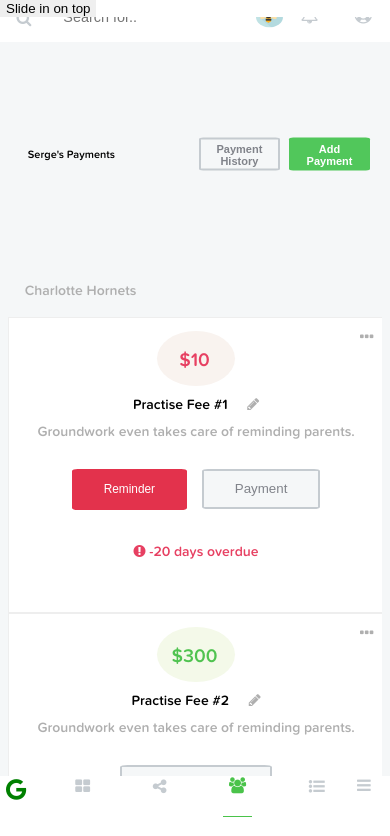
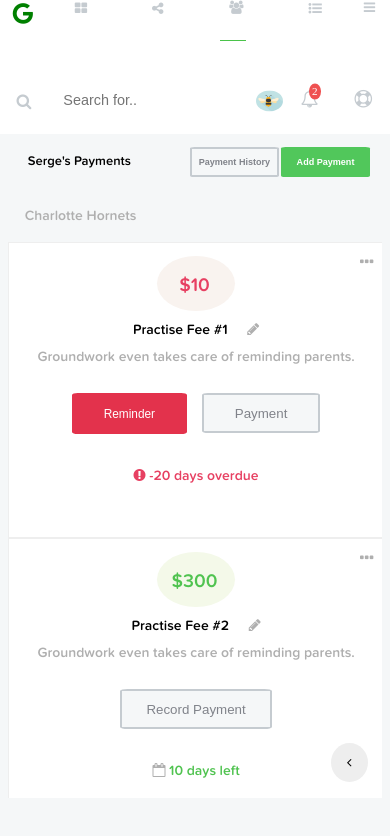
Before and after one commit to RahulRavi1604/UI-Design, a plain HTML site: page index.html in a window 390 px wide. Shown: the top 836 px of the page. Drawn offline with nearby package versions, Linux system fonts and the light colour scheme.

Commit message:
Responsive Website Implementation

```diff
--- a/index.html
+++ b/index.html
@@ -4,24 +4,23 @@
     UI Design
   </title>
   <link rel="stylesheet" href="https://cdnjs.cloudflare.com/ajax/libs/font-awesome/4.7.0/css/font-awesome.min.css">
-  <link rel="stylesheet" href="index.css">
+  <link rel="stylesheet" href="style.css">
   <meta name="viewport" content="width=device-width, initial-scale=1.0">
 </head>
 <body>
-    <button data-effect="st-effect-1">Slide in on top</button>
   <div class="page-container">
     <nav class="left-sidebar">
       <ul>
         <li class="sidebar-top"><a href="#"><button class="green"><i class="fa fa-google"></i></button></a></li>
         <li class="sidebar-center">
           <ul>
-            <li><a href="#"><button class="fa fa-th-large margintop25vh grey-color"></button></a></li>
-            <li><a href="#"><button class="fa fa-share-alt grey-color"></button></a></li>
-            <li class="active"><a href="#"><button class="fa fa-users grey-color"></button></a></li>
-            <li><a href="#"><button class="fa fa-list-ul grey-color"></button></a></li>
+            <li><a href="#"><button><i class="fa fa-th-large margintop25vh grey-color"></i></button></a></li>
+            <li><a href="#"><button><i class="fa fa-share-alt grey-color"></i></button></a></li>
+            <li class="active"><a href="#"><button><i class="fa fa-users grey-color"></i></button></a></li>
+            <li><a href="#"><button><i class="fa fa-list-ul grey-color"></i></button></a></li>
           </ul>
         </li>
-        <li class="sidebar-bottom"><a href="#"><button class="fa fa-bars grey-color"></button></a></li>
+        <li class="sidebar-bottom"><a href="#"><button><i class="fa fa-bars grey-color"></i></button></a></li>
       </ul>
     </nav>
     <div class="container">
@@ -274,6 +273,7 @@
             </div>
           </div>
         </div>
+        <button id="ToggleButton" class="toggle-button"><i class="fa fa-angle-left"> </i></button>
         <div class="right-sidebar" id="right-sidebar">
           <div class="info" align="center">
             <div class="letter-circle border-radius-50">
@@ -284,12 +284,14 @@
             <img src="bee.jpeg" class="image-circle right-sidebar-icon border-radius-50">
             <img src="bee-alt.jpeg" class="image-circle right-sidebar-icon border-radius-50">
           </div>
-          <div class="parents" align="center">
+          <div class="parents">
             <legend>Parents</legend>
             <div class="parents-details">
               <div class="half-width">
+                <div class="letter-icon-container">
                 <div class="letter-circle-icon border-radius-50">
                   <div class="icon-letters">JG</div>
+                </div>
                 </div>
               </div>
               <div class="parent-name black">January Gilroy</div>
@@ -355,9 +357,20 @@
   </div>
 </body>
 <script>
+  document.getElementById("ToggleButton").addEventListener("click", function (e) {
+    var sidebar = document.getElementById("right-sidebar");
 
-    </script>
+    if (sidebar.classList.contains("open")) {
+      sidebar.classList.remove("open");
+    } else {
+      sidebar.classList.add("open");
+    }
+    $(this).find('i').toggleClass('fa-angle-left fa-angle-right');
 
+  });
+</script>
 <script src="https://ajax.googleapis.com/ajax/libs/jquery/3.3.1/jquery.min.js"></script>
+<script src="http://code.jquery.com/ui/1.11.4/jquery-ui.min.js"></script>
 <script src="https://code.jquery.com/jquery-1.10.2.js"></script>
+
 </html>
--- a/index.css
+++ b/style.css
@@ -28,7 +28,7 @@ div::-webkit-scrollbar {
 }
 div::-webkit-scrollbar-thumb {
   border-radius:20px;
-  -webkit-box-shadow: inset 0 0 6px rgba(0, 0, 0, .3);
+  box-shadow: inset 0 0 6px rgba(0, 0, 0, .3);
   background-color: #bcc2cb;
 }
 scrollbar {
@@ -63,7 +63,6 @@ scrollbar[orient="vertical"] {
   color:black;
 }
 button.bttn-white {
-  border:none;
   color:#80838a;
   border-color:#c5cbd0;
   border-style:solid;
@@ -72,7 +71,6 @@ button.bttn-white {
   border-radius:5%;
 }
 button.bttn-green {
-  border:none;
   color:white;
   background-color:#51c75b;
   border-radius:5%;
@@ -81,7 +79,6 @@ button.bttn-green {
 }
 button.bttn-blue {
   margin:20px 0px 20px 0px;
-  border:none;
   color:white;
   background-color:#4779d3;
   border-radius:5%;
@@ -108,78 +105,76 @@ button.bttn-blue {
   display:inline-block;
   width:95.5%;
 }
-.page-container nav.left-sidebar {
+nav.left-sidebar {
   display:inline;
   background-color: white;
   width:4.5%;
 }
-.page-container nav.left-sidebar > ul {
+nav.left-sidebar > ul {
   margin: 0;
   padding: 0;
   width:4.5%;
   float:left;
 }
-.page-container nav.left-sidebar > ul > li > ul {
+nav.left-sidebar > ul > li > ul {
   margin: 0;
   display: block;
 }
-.page-container nav.left-sidebar > ul  > li {
+nav.left-sidebar > ul  > li {
   list-style-type:none;
   display:block;
 }
-.page-container nav.left-sidebar > ul > li.sidebar-top {
-  min-height:10%;
+nav.left-sidebar > ul > li.sidebar-top {
+  max-height:8.5%;
 }
-.page-container nav.left-sidebar > ul > li.sidebar-center {
+nav.left-sidebar > ul > li.sidebar-center {
   display:flex;
   align-items:center;
   min-height:80%;
 }
-.page-container nav.left-sidebar > ul > li.sidebar-bottom {
+nav.left-sidebar > ul > li.sidebar-bottom {
   min-height:10%;
 }
-.page-container nav.left-sidebar > ul > li.sidebar-center > ul {
+nav.left-sidebar > ul > li.sidebar-center > ul {
   list-style-type:none;
   padding-left: 5px;
   width: 100%;
 }
-.page-container nav.left-sidebar > ul  > li.sidebar-center > ul > li {
+nav.left-sidebar > ul > li.sidebar-center > ul > li {
   list-style-type:none;
   float: left;
   display:block;
-  margin: 0 0 2rem 0;
+  width: 100%;
+  margin: 0 0 50% 0;
 }
-.page-container nav.left-sidebar  ul  li button {
+nav.left-sidebar  ul  li button {
   list-style-type:none;
   width: 100%;
   height:2.5rem;
   float: left;
   display: flex;
 }
-.page-container nav.left-sidebar a button{
+nav.left-sidebar  ul  li button > i {
+  margin-left:25%;
+}
+nav.left-sidebar a button{
   border:none;
   background-color:white;
 }
-.page-container nav.left-sidebar li.active {
+nav.left-sidebar li.active {
   border-left:groove;
   border-left-color:#4ac34a;
 }
-.page-container nav.left-sidebar li.active button:hover {
+nav.left-sidebar li.active button:hover {
   background-color:white;
 }
-.page-container nav.left-sidebar ul  li.active button {
+nav.left-sidebar ul  li.active button {
   color:#4ac34a;
 }
-/*
-.page-container nav.left-sidebar ul button:hover {
-  background-color:#4ac34a;
-  color:white;
+nav.left-sidebar > ul > li.sidebar-top a button {
+  height:8.5%;
 }
-*/
-.page-container nav.left-sidebar > ul > li.sidebar-top a button {
-  height:42.1px;
-}
-.page-container nav.left-sidebar > ul > li.sidebar-top a button i.fa-google {
+nav.left-sidebar > ul > li.sidebar-top a button i.fa-google {
   font-size:1.5rem;
   outline:none;
 }
@@ -195,26 +190,25 @@ button.bttn-blue {
 /****** TOP - NAV *********/
 
 
-.container nav.topnav {
+nav.topnav {
  /* overflow: hidden;*/
   background-color: white;
   min-height:8.5%;
 }
-.container nav.topnav ul {
+nav.topnav ul {
   margin: 0;
   width:100%;
   padding:0;
   height: 8.5%;
 }
-.container nav.topnav ul > li.topnav-left {
+nav.topnav ul > li.topnav-left {
   max-width:50%;
   margin: 0;
   display: inline-block;
   height: 8.5%;
 
 }
-.container nav.topnav ul > li.topnav-right {
-  max-width:50%;
+nav.topnav ul > li.topnav-right {
   display:inline-flex;
   float:right;
 }
@@ -247,7 +241,7 @@ nav.topnav ul > li.topnav-right > ul > a > li {
 .container img.profile-pic {
   height: 1.6em;
 }
-.container nav.topnav input.placeholder {
+nav.topnav input.placeholder {
     color:#c5cbd0;
     opacity: 1;
 }
@@ -255,12 +249,12 @@ nav.topnav ul > li.topnav-right > ul > a > li {
 nav.topnav input:focus::-webkit-input-placeholder {
     color: #888b8c;
 }
-.container nav.topnav ul li.topnav-left {
+nav.topnav ul li.topnav-left {
   margin:0;
   display:inline;
 }
 
-.container nav.topnav input.search-bar {
+nav.topnav input.search-bar {
   width:26%;
   border:none;
   height:1.75em;
@@ -268,7 +262,7 @@ nav.topnav input:focus::-webkit-input-placeholder {
   font-size:0.9rem;
   outline:none;
 }
-.container nav.topnav button.search-icon {
+nav.topnav button.search-icon {
   width:3rem;
   border:none;
   background-color:white;
@@ -281,7 +275,7 @@ nav.topnav input:focus::-webkit-input-placeholder {
   color:#c5cbd0;
 }
 
-.container nav.topnav a:link,nav.topnav a:visited {
+nav.topnav a:link,nav.topnav a:visited {
   text-decoration:none;
   background-color: white;
   text-align: center;
@@ -303,7 +297,7 @@ nav.topnav input:focus::-webkit-input-placeholder {
   color:#c5cbd0;
 }
 
-.container nav.topnav a:link,nav.topnav a:visited {
+nav.topnav a:link,nav.topnav a:visited {
   text-decoration:none;
   background-color: white;
   text-align: center;
@@ -327,7 +321,10 @@ nav.topnav input:focus::-webkit-input-placeholder {
   background-color:white;
   width:21.5%;
   max-height:100%;
-  margin-left:2em;
+  margin-left:1em;
+}
+button.toggle-button {
+  visibility: hidden;
 }
 .right-sidebar .info .letter-circle {
   margin-top: 2.5%;
@@ -362,13 +359,15 @@ nav.topnav input:focus::-webkit-input-placeholder {
   padding: 11px;
 }
 
-.right-sidebar .info  img.right-sidebar-icon , .right-sidebar .history-details .history-row .history-icon img.right-sidebar-icon {
+.right-sidebar .info  img.right-sidebar-icon ,
+ .right-sidebar .history-details .history-row .history-icon img.right-sidebar-icon {
   height:2em;
   width:2em;
   margin-top:11px;
 }
 
-.right-sidebar .info  img.image-circle  , .right-sidebar .history-details .history-row .history-icon img.image-circle  {
+.right-sidebar .info  img.image-circle  ,
+.right-sidebar .history-details .history-row .history-icon img.image-circle  {
   border: none;
 }
 .right-sidebar .parents legend, .history {
@@ -377,7 +376,7 @@ nav.topnav input:focus::-webkit-input-placeholder {
   text-align:left;
 }
 .right-sidebar .parents .parents-details {
-  margin-top : 15px;
+  display: flex;
 }
 .right-sidebar .parents .parents-details .half-width .letter-circle-icon {
   text-align:center;
@@ -387,7 +386,6 @@ nav.topnav input:focus::-webkit-input-placeholder {
   background-color: #f2f5f9;
   border: none;
   padding:10px;
-  margin-top:-7px;
 }
 .right-sidebar .parents .parents-details .half-width .letter-circle-icon .icon-letters {
   text-align: center;
@@ -395,13 +393,17 @@ nav.topnav input:focus::-webkit-input-placeholder {
   float:left;
 }
 .right-sidebar .parents .parents-details .half-width {
-  width:50%;
-  float:left;
+  width: 50%;
+  display: inline;
+}
+.right-sidebar .parents .parents-details .half-width .letter-icon-container {
+  width: 30%;
+  margin:auto;
 }
 .right-sidebar .parents .parents-details .parent-name {
   font-size:0.8rem;
-  text-align:left ;
-  font-weight: bold;
+  text-align: center;
+  margin: auto;
 }
 .right-sidebar .parents .email {
   text-align:center;
@@ -427,7 +429,7 @@ nav.topnav input:focus::-webkit-input-placeholder {
 }
 .right-sidebar .parents .email .value {
   font-size: 0.7rem;
-  text-align:left;
+  text-align:center;
 }
 .right-sidebar .history-heading {
   padding-top:3px;
@@ -450,8 +452,8 @@ nav.topnav input:focus::-webkit-input-placeholder {
 .right-sidebar .history-details .history-row .history-detail {
   margin:15px 0px 0px 15px;
   text-align:left;
-  width: 80%;
-  display: -webkit-inline-box;
+  width: 75%;
+  display: inline-block;
 }
 .right-sidebar .history-details .history-row .history-detail .history-detail-text {
   display:inline-block;
@@ -484,12 +486,12 @@ nav.topnav input:focus::-webkit-input-placeholder {
   display:block;
 }
 .main-content .content-header .heading {
-  font-size:27px;
+  font-size: 25px;
   display: inline-block;
 }
 .main-content .content-header .heading-right {
   float:right;
-  margin-right:80px;
+  margin-right:7%;
 }
 .main-content .content-header .heading-right .payment-history {
   margin:0px 30px 0px 0px;
@@ -517,8 +519,13 @@ nav.topnav input:focus::-webkit-input-placeholder {
   display:inline-block;
   background-color: #f5f7f8;
 }
+.main-content .content .payments::after,.main-content .content .academy::after {
+  content: "";
+  clear: both;
+  display: table;
+}
 .main-content .content .card {
-  margin: 20px 18px 0px 20px;
+  margin: 20px 13px 0px 20px;
   height: 21em;
   width: 21.5em;
   font-size: 14px;
@@ -634,11 +641,33 @@ nav.topnav input:focus::-webkit-input-placeholder {
 
 /* Media Queries */
 
-@media screen and (max-width: 768px) {
+@media screen and (max-width: 992px) {
+#right-sidebar {
+  position: fixed;
+  width: 30%;
+  height: 100%;
+  padding: 5%;
+  top: 8%;
+  right: 0;
+  transform: translateX(100%);
+  transition: transform 0.75s;
+}
+button.toggle-button {
+  visibility: visible;
+  position: fixed;
+  z-index: 2;
+  top: 88%;
+  right: 2.75%;
+  background-color: #eee;
+  height: 39px;
+  width: 37px;
+  border-radius: 50%;
+  outline: none;
+}
+#right-sidebar.open {
+  transform: translateX(0);
+}
 
-  .container .page-content .right-sidebar {
-    display: none;
-  }
   .page-container .container .page-content .main-content {
     width:100%;
   }
@@ -648,39 +677,70 @@ nav.topnav input:focus::-webkit-input-placeholder {
   .nav.topnav ul > li.topnav-right > ul > a > li {
     margin-right: 20px;
   }
+  .right-sidebar .history-details .history-row .history-detail {
+    margin: 5px 0px 0px 11px;
+    font-size: 11.5px;
+  }
+  .main-content .content-header .heading {
+    font-size:16px;
+  }
+  .heading-right button,
+  .main-content .content-header .heading-right .payment-history {
+    width:8rem;
+    margin-right:10px;
+  }
 }
 
 @media screen and (max-width: 480px) {
-  .page-container {
-    display: flex;
-    flex-direction: row-reverse;
+  button.toggle-button {
+    visibility: visible;
+    position: fixed;
+    visibility: visible;
+    z-index: 2;
+    top: 88%;
+    right: 5.75%;
+    background-color: #eee;
+    height: 39px;
+    width: 37px;
+    border-radius: 50%;
   }
-  .page-container nav.left-sidebar {
+  #right-sidebar {
+    width: 90%;
+    padding: 5% 0px 0px 9%;
+    height: 92%;
+    top: 8%;
+    right: 0;
+    transform: translateX(100%);
+    transition: transform 0.75s;
+    margin:0;
+  }
+  #right-sidebar.open {
+    transform: translateX(0);
+  }
+  nav.left-sidebar {
     width: auto;
     display: block;
     height: 8%;
     float: none;
-    position: fixed;
-    bottom: 0;
     width: 100%;
   }
-  .page-container nav.left-sidebar > ul {
+  nav.left-sidebar > ul {
     width:100%;
     display: inline-flex;
     height:auto;
     float:left;
   }
-  .page-container nav.left-sidebar > ul > li {
+  nav.left-sidebar > ul > li {
     display: inline;
     height:auto;
     min-height: auto;
     max-height: 8%;
   }
-  .page-container nav.left-sidebar > ul > li.sidebar-top {
+  nav.left-sidebar > ul > li.sidebar-top {
     min-height: auto;
     width:10%;
   }
-  .page-container nav.left-sidebar > ul > li.sidebar-bottom {
+  nav.left-sidebar > ul > li.sidebar-bottom {
     display: inline-block;
     height:auto;
     min-height: auto;
@@ -688,24 +748,25 @@ nav.topnav input:focus::-webkit-input-placeholder {
     text-align:center;
     width:10%;
   }
-  .page-container nav.left-sidebar > ul > li.sidebar-center {
+  nav.left-sidebar > ul > li.sidebar-center {
     display: block;
     height:auto;
     min-height: auto;
     width:80%;
   }
-  .page-container nav.left-sidebar > ul > li.sidebar-center > ul {
+  nav.left-sidebar > ul > li.sidebar-center > ul {
     display: inline-flex;
     height:auto;
+    padding: 0;
   }
-  .page-container nav.left-sidebar > ul > li.sidebar-center > ul > li {
+  nav.left-sidebar > ul > li.sidebar-center > ul > li {
     display: block;
     float: left;
     height:auto;
     margin: auto;
     width: auto;
   }
-  .page-container nav.left-sidebar > ul > li.sidebar-center > ul > li.active {
+  nav.left-sidebar > ul > li.sidebar-center > ul > li.active {
     border-left:none;
     border-bottom:1px groove #4ac34a;
     ;
@@ -714,9 +775,6 @@ nav.topnav input:focus::-webkit-input-placeholder {
     float: left;
     width: 100%;
     height: 92%;
-  }
-  .container .page-content .right-sidebar {
-    display:none;
   }
   .container .topnav-right ul a.profile-name-link {
     display: none;
@@ -731,18 +789,18 @@ nav.topnav input:focus::-webkit-input-placeholder {
   }
   .heading-right button.bttn-green ,
    .main-content .content-header .heading-right .payment-history {
-    width: 81px;
-    height: 33px;
-    margin:0;
-    margin-left: 5px;
-    font-size: 11px;
+    width: 89px;
+    height: 30px;
+    margin: 0;
+    margin-left: -2px;
+    font-size: 9.05px;
     font-weight: 550;
   }
   .add-payment-btn {
     font-weight: 550;
   }
   .main-content .content-header .heading {
-    font-size:11px;
+    font-size:13px;
     float: left;
     margin:0;
   }
@@ -764,19 +822,7 @@ nav.topnav input:focus::-webkit-input-placeholder {
   .container img.profile-pic {
     height: 1.2em;
   }
+  button.bttn-blue {
+    margin:20px 0px 20px 25%;
+  }
 }
-.st-effect-1.st-menu {
-	visibility: visible;
-	-webkit-transform: translate3d(-100%, 0, 0);
-	transform: translate3d(-100%, 0, 0);
-}
-
-.st-effect-1.st-menu-open .st-effect-1.st-menu {
-	visibility: visible;
-	-webkit-transform: translate3d(0, 0, 0);
-	transform: translate3d(0, 0, 0);
-}
-
-.st-effect-1.st-menu::after {
-	display: none;
-}
```
